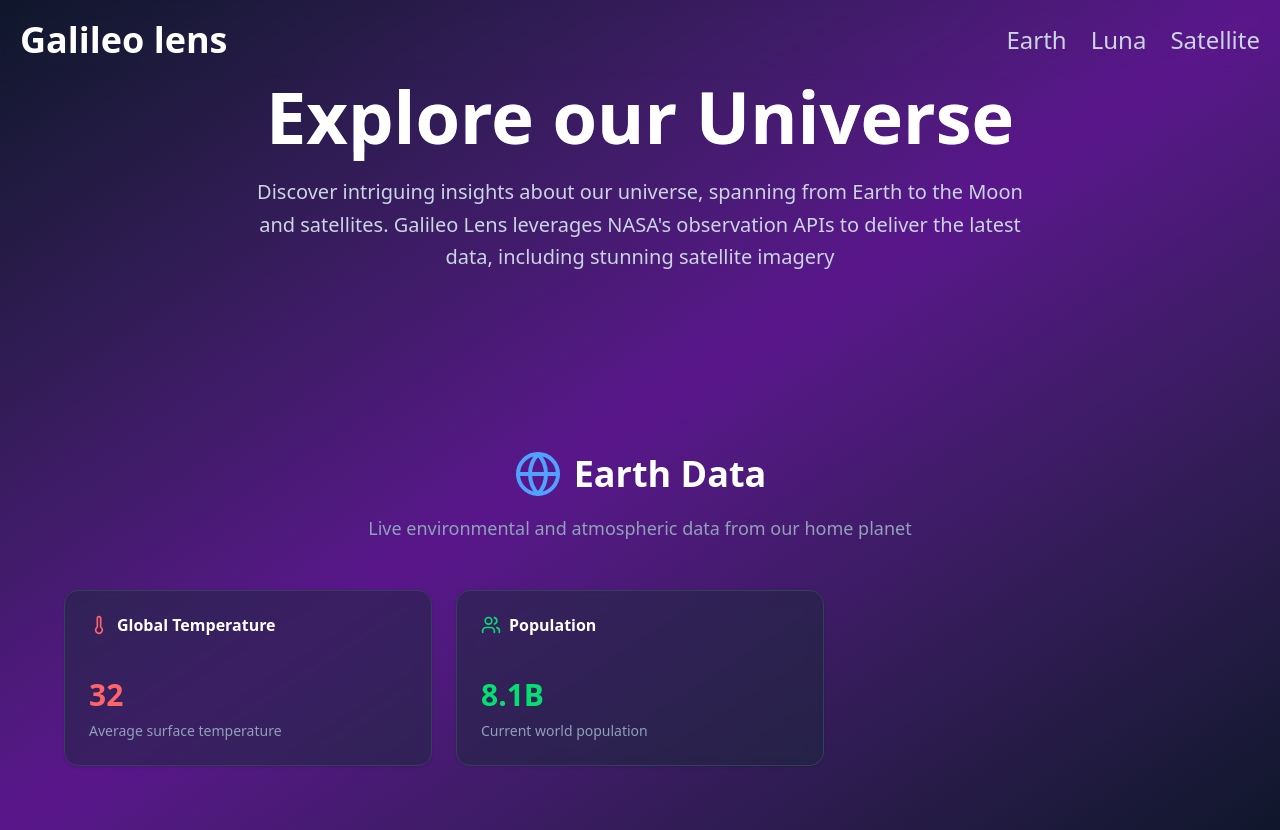
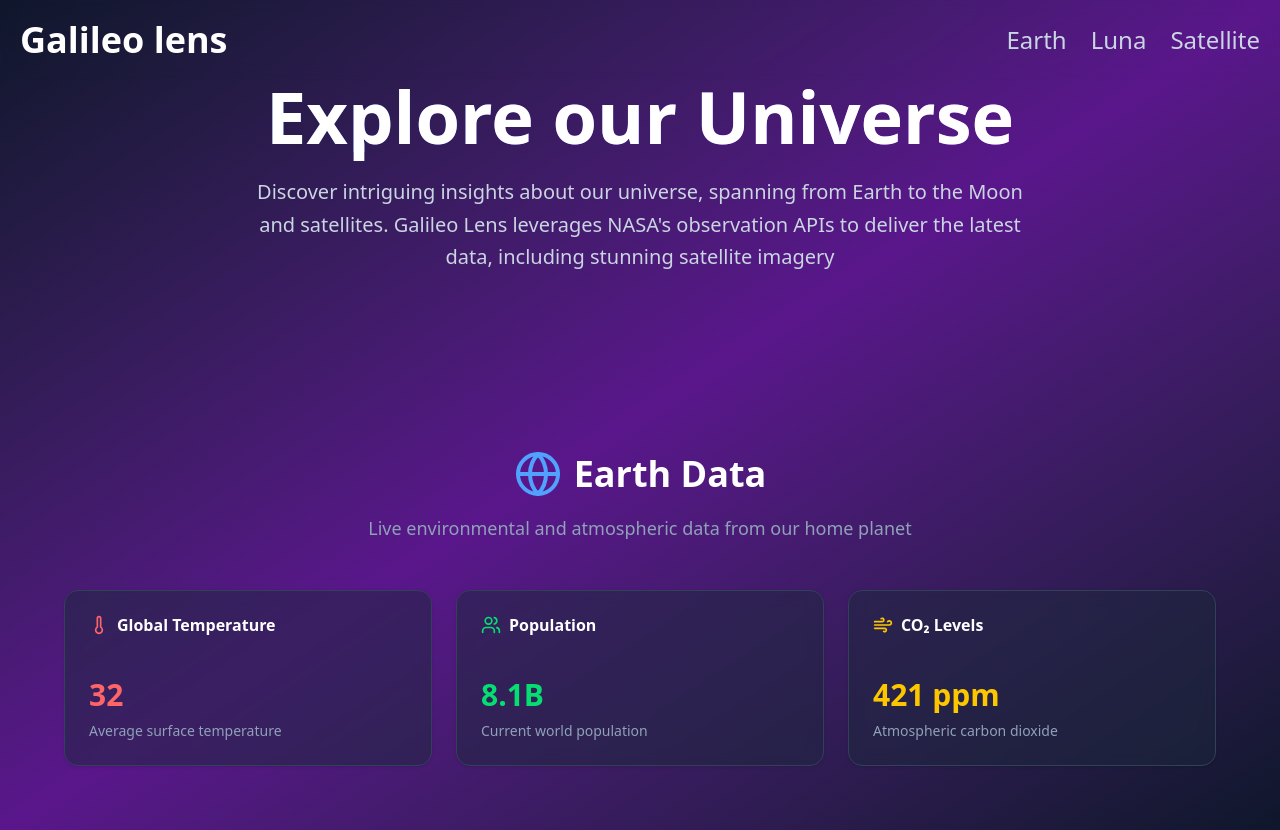
Before and after one commit to riacookie/galileo-lens, a Next.js app: page / in a window 1280 px wide. Built offline with nearby package versions, Linux system fonts and the light colour scheme.

Commit message:
Refactor Home component to use dynamic stats rendering and update gradient styles

```diff
--- a/src/app/page.tsx
+++ b/src/app/page.tsx
@@ -5,15 +5,49 @@
   CardHeader,
   CardTitle,
 } from "@/components/ui/card";
-import { Thermometer, Globe, Users } from "lucide-react";
+import { Thermometer, Globe, Users, Wind, type LucideIcon } from "lucide-react";
 
 export default function Home() {
+  const stats: {
+    id: string;
+    title: string;
+    value: string;
+    description: string;
+    icon: LucideIcon;
+    color: string;
+  }[] = [
+    {
+      id: "temp",
+      title: "Global Temperature",
+      value: "32",
+      description: "Average surface temperature",
+      icon: Thermometer,
+      color: "text-red-400",
+    },
+    {
+      id: "pop",
+      title: "Population",
+      value: "8.1B",
+      description: "Current world population",
+      icon: Users,
+      color: "text-green-400",
+    },
+    {
+      id: "co2",
+      title: "CO₂ Levels",
+      value: "421 ppm",
+      description: "Atmospheric carbon dioxide",
+      icon: Wind,
+      color: "text-yellow-400",
+    },
+  ];
+
   return (
-    <div className="min-h-screen bg-linear-to-br from-slate-900 via-purple-900 to-slate-900">
+    <div className="min-h-screen bg-gradient-to-br from-slate-900 via-purple-900 to-slate-900">
       <section className="py-20 px-4">
         <div className="container mx-auto text-center">
           <div className="max-w-4xl mx-auto">
-            <h2 className="text-5xl md:text-7xl font-bold text-white mb-6 bg-linear-to-r from-blue-400 to-purple-400 bg-clip-text">
+            <h2 className="text-5xl md:text-7xl font-bold text-white mb-6 bg-gradient-to-r from-blue-400 to-purple-400 bg-clip-text">
               Explore our Universe
             </h2>
             <p className="text-xl text-slate-300 mb-8 leading-relaxed max-w-3xl mx-auto">
@@ -39,39 +73,30 @@
           </div>
 
           <div className="grid grid-cols-1 md:grid-cols-2 lg:grid-cols-3 gap-6 max-w-6xl mx-auto">
-            <Card className="bg-slate-800/50 border-slate-700 backdrop-blur-sm">
+            {stats.map((s) => {
+              const Icon = s.icon;
+              return (
+                <Card
+                  key={s.id}
+                  className="bg-slate-800/50 border-slate-700 backdrop-blur-sm"
+                >
                   <CardHeader className="pb-3">
                     <div className="flex items-center space-x-2">
-                  <Thermometer className="h-5 w-5 text-red-400" />
-                  <CardTitle className="text-white">
-                    Global Temperature
-                  </CardTitle>
+                      <Icon className={`h-5 w-5 ${s.color}`} />
+                      <CardTitle className="text-white">{s.title}</CardTitle>
                     </div>
                   </CardHeader>
                   <CardContent>
-                <div className="text-3xl font-bold text-red-400 mb-2">32</div>
+                    <div className={`text-3xl font-bold ${s.color} mb-2`}>
+                      {s.value}
+                    </div>
                     <CardDescription className="text-slate-400">
-                  Average surface temperature
+                      {s.description}
                     </CardDescription>
                   </CardContent>
                 </Card>
-
-            <Card className="bg-slate-800/50 border-slate-700 backdrop-blur-sm">
-              <CardHeader className="pb-3">
-                <div className="flex items-center space-x-2">
-                  <Users className="h-5 w-5 text-green-400" />
-                  <CardTitle className="text-white">Population</CardTitle>
-                </div>
-              </CardHeader>
-              <CardContent>
-                <div className="text-3xl font-bold text-green-400 mb-2">
-                  8.1B
-                </div>
-                <CardDescription className="text-slate-400">
-                  Current world population
-                </CardDescription>
-              </CardContent>
-            </Card>
+              );
+            })}
           </div>
         </div>
       </section>
```
Lines whose indentation alone changed are shown as unchanged.
